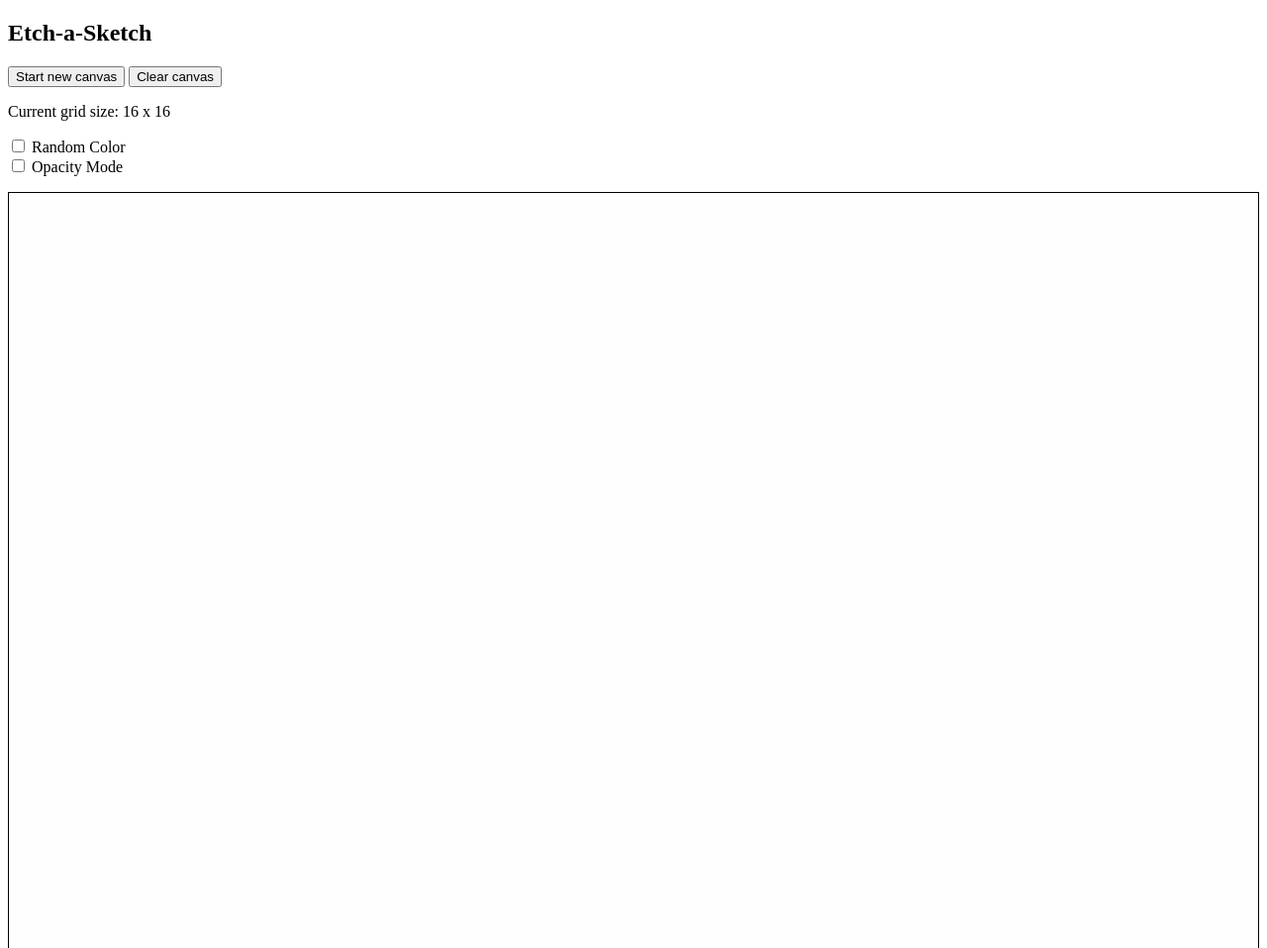
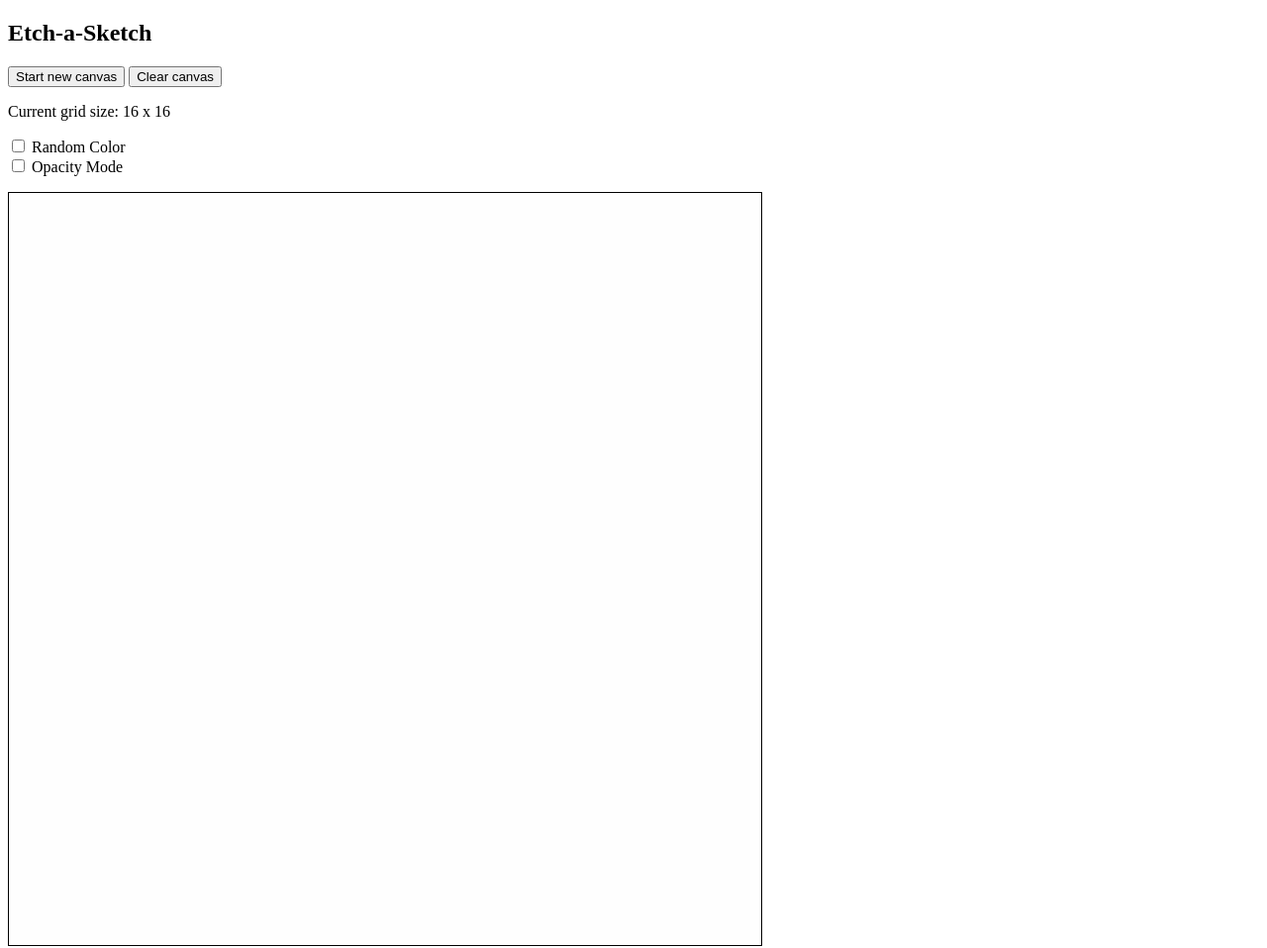
Before and after one commit to datle-dev/theodinproject-etchasketch, a plain HTML site: page index.html in a window 1280 px wide. Shown: the top 958 px of the page at 99% size. Drawn offline with Linux system fonts and the light colour scheme.

Commit message:
Add max-width on canvas div for reasonable viewing

```diff
--- a/styles.css
+++ b/styles.css
@@ -10,7 +10,7 @@
     flex-direction: column;
     aspect-ratio: 1 / 1;
     border: 1px solid black;
-
+    max-width: 760px;
 }
 
 .canvas-row {
```
